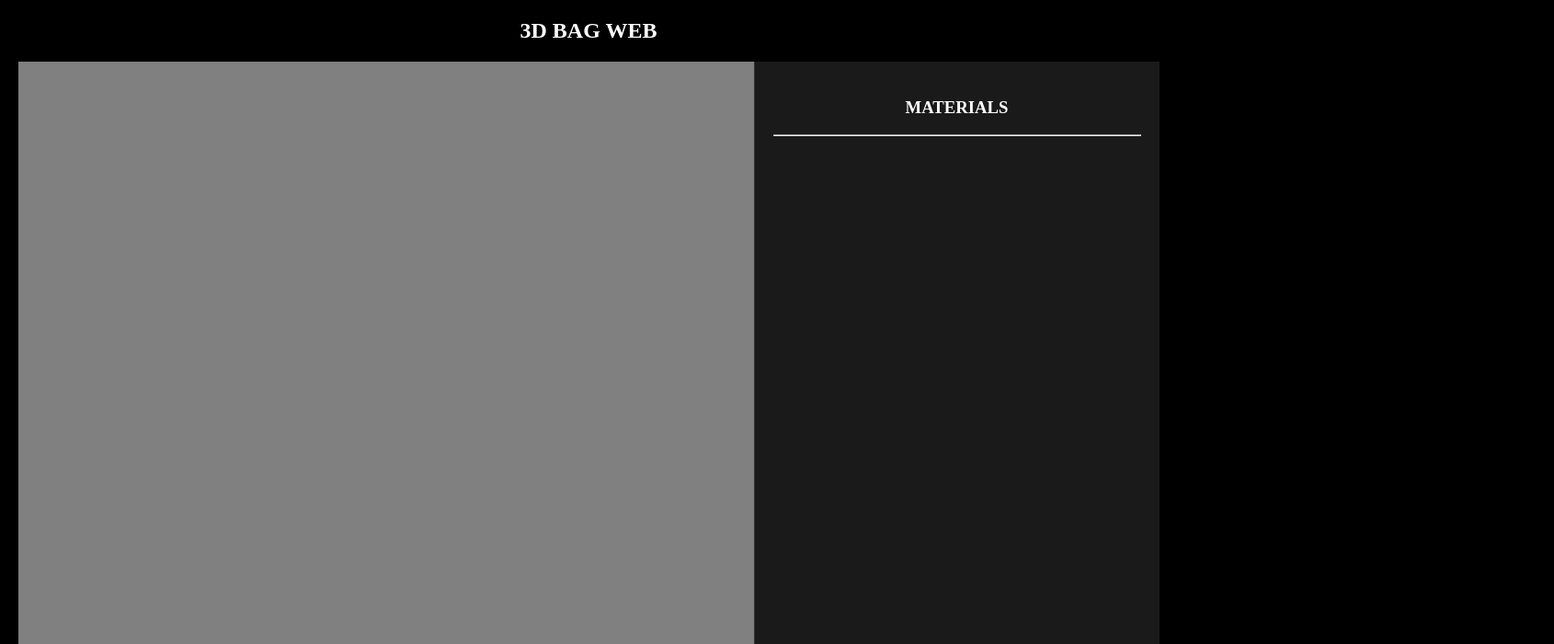
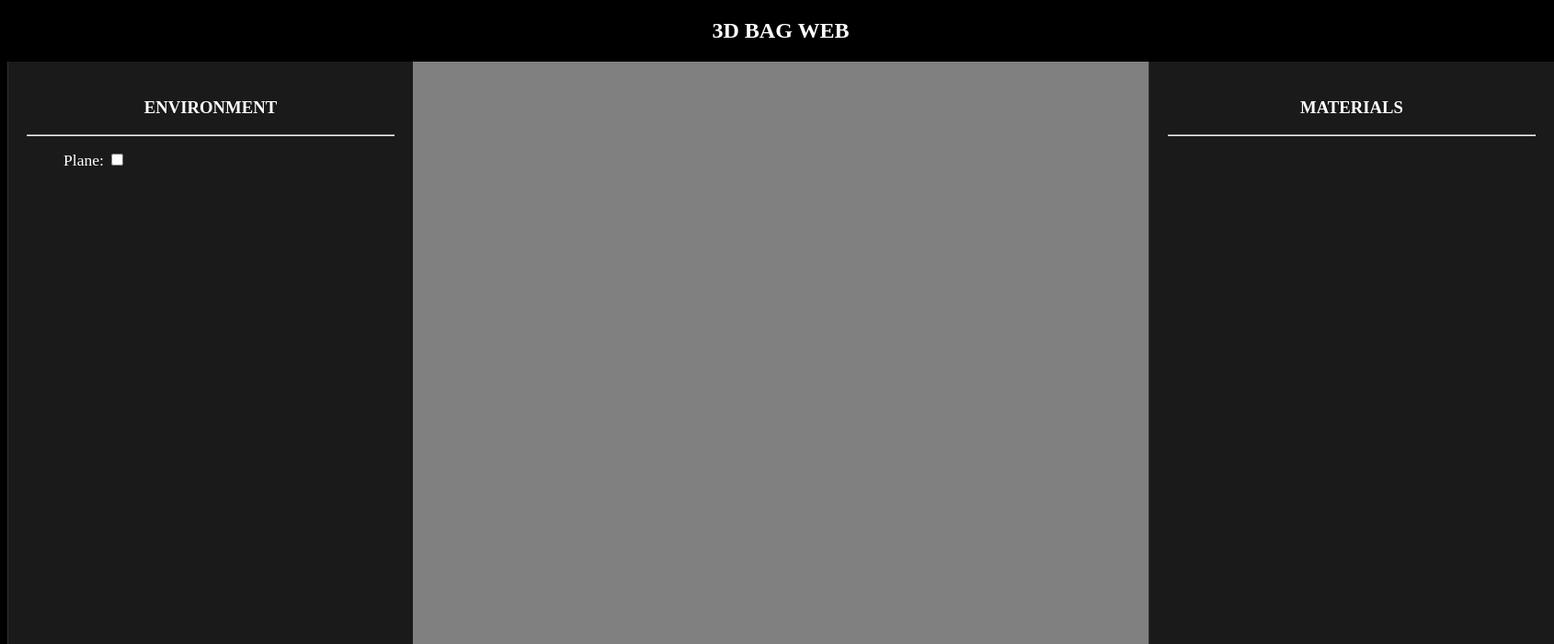
Before and after one commit to rendersomejuice/3D-BAG-WEB, a React (Vite) app: page / in a window 1280 px wide. Shown: the top 700 px of the page at 92% size, 1690 px wide, since content can reach past the window. Built offline with nearby package versions, Linux system fonts and the light colour scheme.

Commit message:
adding environment settings

```diff
--- /dev/null
+++ b/src/components/EnvironmentSettings.tsx
@@ -0,0 +1,24 @@
+import { useState } from "react"
+
+interface EnvironmentSettingsProps{
+    shadowplaneActive: boolean,
+    setshadowplaneActive : React.Dispatch<React.SetStateAction<boolean>>
+}
+
+const EnvironmentSettings = ({shadowplaneActive, setshadowplaneActive} : EnvironmentSettingsProps) => {
+
+    return (
+        <div className="text-white">
+            <h3>ENVIRONMENT</h3>
+            <hr/>
+            <ul>
+                <li>
+                    <span className="property-title">Plane: </span>
+                    <input type='checkbox' checked={shadowplaneActive} onChange={(e) => setshadowplaneActive(e.target.checked)}/>
+                </li>
+            </ul>
+        </div>
+    )
+}
+
+export default EnvironmentSettings
--- a/src/components/PropertyManager.tsx
+++ b/src/components/PropertyManager.tsx
@@ -23,6 +23,7 @@ function changeMaterialProperty(
             property === "transparent" ? material.needsUpdate = true : material.needsUpdate = false;
             forceUpdate((prev:any) => prev + 1);
     }
+
     const value:any = material[property];
     if(value instanceof THREE.Color){
         return (
--- a/src/three/ModelViewer.tsx
+++ b/src/three/ModelViewer.tsx
@@ -6,6 +6,8 @@ import { standarizeMaterials, getMaterials } from "../utils/StandarizeMaterials"
 import MaterialsViewer from "../components/MaterialsViewer";
 import FPSLimiter from "../components/utils/FPSLimiter"
 import * as THREE from "three";
+import EnvironmentSettings from "../components/EnvironmentSettings";
+import ShadowPlane from "./ShadowPlane";
 
 export interface ModelFile{
     file:File | null
@@ -15,9 +17,10 @@ interface ModelLoaderProps {
     url: string;
     extension: string;
     onMaterialsLoaded: (materials: THREE.MeshStandardMaterial[]) => void;
+    onGroundY: (y: number) => void;
 }
 
-const ModelLoader = ({ url, extension, onMaterialsLoaded}: ModelLoaderProps) => {
+const ModelLoader = ({ url, extension, onMaterialsLoaded, onGroundY}: ModelLoaderProps) => {
 
     let model: THREE.Object3D | null = null;
 
@@ -31,17 +34,25 @@ const ModelLoader = ({ url, extension, onMaterialsLoaded}: ModelLoaderProps) =>
     }
 
     useEffect(() => {
-        if(model) {
-            const materials = getMaterials(model);
-            onMaterialsLoaded(materials); // Enviamos los materiales al padre
-        }
-    },[model, onMaterialsLoaded]);
+        if (!model) return;
+
+        model.traverse((child) => {
+            if (child instanceof THREE.Mesh) {
+                child.castShadow = true;
+                child.receiveShadow = false;
+            }
+        });
+
+        const materials = getMaterials(model);
+        onMaterialsLoaded(materials);
+
+    }, [model, onMaterialsLoaded]);
 
     if (!model) return null;
 
     return (
-        <Center>
-            <primitive object={model} />
+        <Center onCentered={({ height }) => { onGroundY(-height / 2); }}>
+            <primitive object={model} receiveShadow />
         </Center>
     );
 
@@ -52,6 +63,9 @@ const ModelViewer = ({file}:ModelFile) => {
     const [modelURL, setModelURL] = useState<string | null>(null);
     const [materials, setMaterials] = useState<THREE.MeshStandardMaterial[]>([]);
     const extension = file?.name.split(".").pop()?.toLowerCase();
+
+    const [shadowplaneActive, setshadowplaneActive] = useState<boolean>(false);
+    const [groundY, setGroundY] = useState(0);
 
     useEffect(() => {
 
@@ -69,11 +83,15 @@ const ModelViewer = ({file}:ModelFile) => {
 
   return (
     <div className="viewer-container">
+        <div className="materials-panel">
+            <EnvironmentSettings shadowplaneActive={shadowplaneActive} setshadowplaneActive={setshadowplaneActive}/>
+        </div>
         <div className="model-viewer">
-            <Canvas dpr={1}>
+            <Canvas dpr={1} shadows>
                 <ambientLight intensity={0.5} />
-                <directionalLight position={[10, 10, 5]} intensity={1} />
-                {modelURL && extension && <ModelLoader url={modelURL} extension={extension} onMaterialsLoaded={setMaterials}/>}
+                <directionalLight position={[10, 10, 5]} intensity={1} castShadow />
+                {modelURL && extension && <ModelLoader url={modelURL} extension={extension} onMaterialsLoaded={setMaterials} onGroundY={setGroundY}/>}
+                {shadowplaneActive && <ShadowPlane positionY={groundY}/>}
                 <OrbitControls enableDamping />
                 <FPSLimiter/>
             </Canvas>
--- /dev/null
+++ b/src/three/ShadowPlane.tsx
@@ -0,0 +1,14 @@
+import { Center } from "@react-three/drei";
+interface ShadowPlaneProps {
+    positionY: number;
+}
+const ShadowPlane = ({ positionY }: ShadowPlaneProps) => {
+  return (
+    <mesh rotation={[-Math.PI / 2, 0, 0]} position={[0, positionY, 0]} receiveShadow>
+        <planeGeometry args={[1000, 1000]} />
+        <shadowMaterial transparent opacity={0.3}/>
+    </mesh>
+  )
+}
+
+export default ShadowPlane
```
Lines whose indentation alone changed are shown as unchanged.
